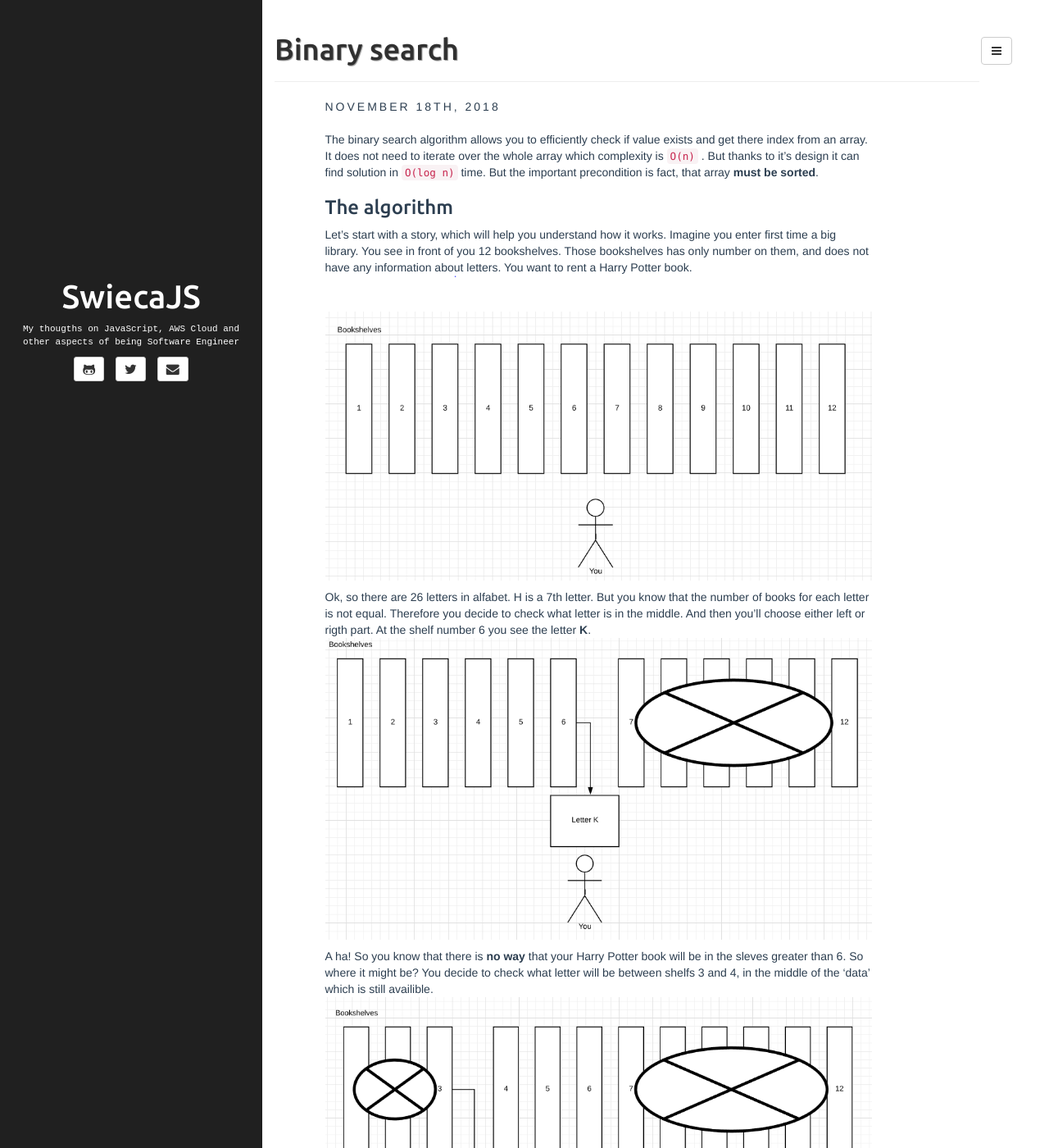
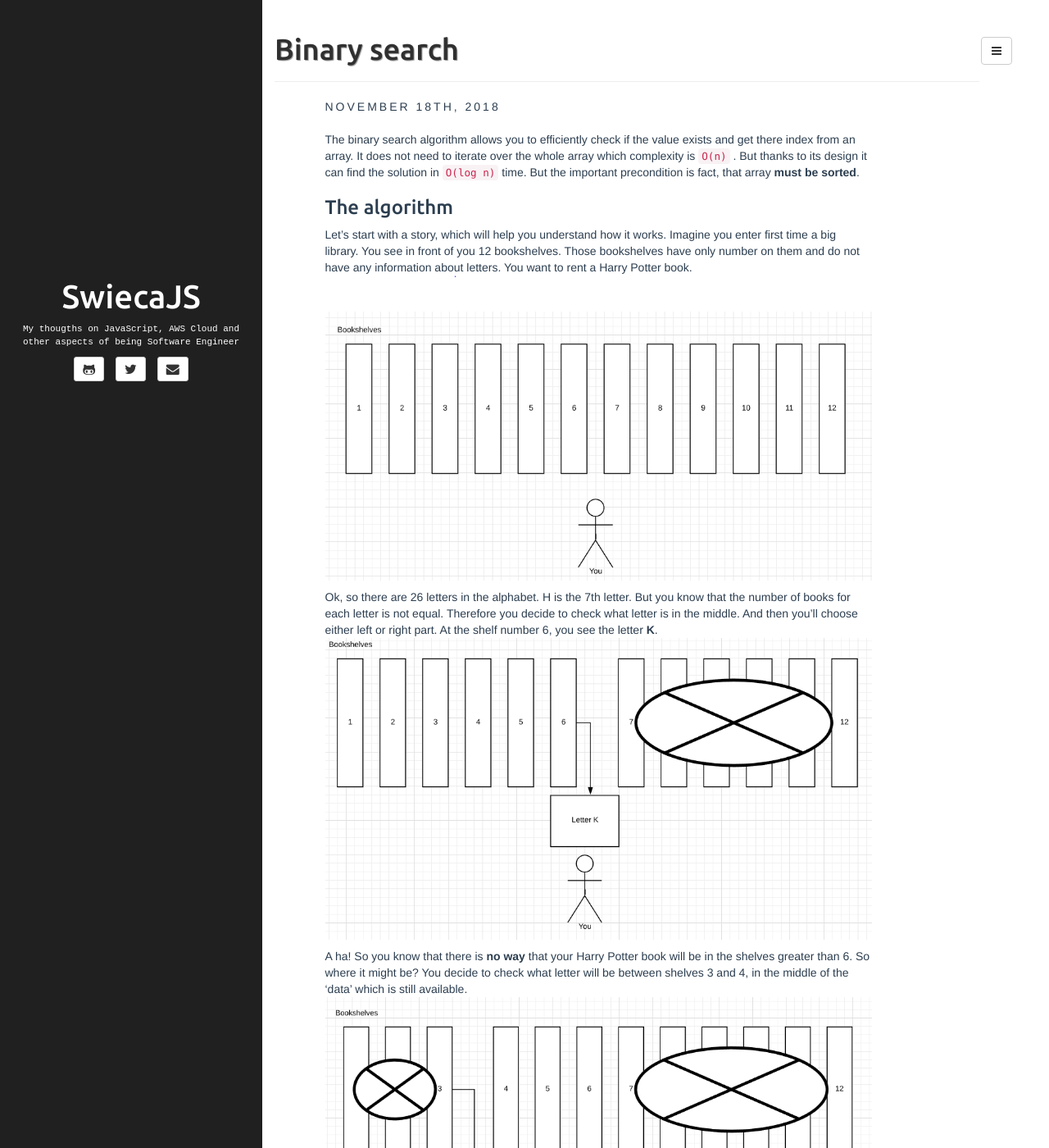
Before and after one commit to swiecaJS/swiecaJS.github.io, a Jekyll site: the page built from _posts/2018-11-17-binary-search.markdown, in a window 1280 px wide and 1400 px high. Shown: the whole window at 82% size. Built offline with Jekyll 4.4.1, drawn with Linux system fonts in a browser that asks for light colours; some of the changed text lies outside the part shown.

Commit message:
fix typos on post

````diff
--- a/_posts/2018-11-17-binary-search.markdown
+++ b/_posts/2018-11-17-binary-search.markdown
@@ -5,19 +5,19 @@ date: 2018-11-18 11:49:22 +0200
 categories: algorithms
 ---
 
-The binary search algorithm allows you to efficiently check if value exists and get there index from an array. It does not need to iterate over the whole array which complexity is  ```O(n)``` . But thanks to it's design it can find solution in ```O(log n)``` time. But the important precondition is fact, that array **must be sorted**.
+The binary search algorithm allows you to efficiently check if the value exists and get there index from an array. It does not need to iterate over the whole array which complexity is  ```O(n)``` . But thanks to its design it can find the solution in ```O(log n)``` time. But the important precondition is fact, that array **must be sorted**.
 
 ### The algorithm
 
-Let's start with a story, which will help you understand how it works. Imagine you enter first time a big library. You see in front of you 12 bookshelves. Those bookshelves has only number on them, and does not have any information about letters. You want to rent a Harry Potter book.
+Let's start with a story, which will help you understand how it works. Imagine you enter first time a big library. You see in front of you 12 bookshelves. Those bookshelves have only number on them and do not have any information about letters. You want to rent a Harry Potter book.
 ![User approach bookshelves](/assets/img/binary-search/1.png)
 
-Ok, so there are 26 letters in alfabet. H is a 7th letter. But you know that the number of books for each letter is not equal. Therefore you decide to check what letter is in the middle. And then you'll choose either left or rigth part. At the shelf number 6 you see the letter **K**.
+Ok, so there are 26 letters in the alphabet. H is the 7th letter. But you know that the number of books for each letter is not equal. Therefore you decide to check what letter is in the middle. And then you'll choose either left or right part. At the shelf number 6, you see the letter **K**.
 ![User approach cut data in half](/assets/img/binary-search/2.png)
 
-A ha! So you know that there is **no way** that your Harry Potter book will be in the sleves greater than 6. So where it might be? You decide to check what letter will be between shelfs 3 and 4, in the middle of the 'data' which is still availible.
+A ha! So you know that there is **no way** that your Harry Potter book will be in the shelves greater than 6. So where it might be? You decide to check what letter will be between shelves 3 and 4, in the middle of the 'data' which is still available.
 ![ANother cut in half of data](/assets/img/binary-search/3.png)
-You see the letter **E**. So there is not possible that your book will be somwhere on the shelves 1-3. You elminiate them. Now you have only shelves 4,5,6. You check the middle one. Shelve number 5. And there it is! Letter **H**.
+You see the letter **E**. So there is not possible that your book will be somewhere on the shelves 1-3. You eliminate them. Now you have only shelves 4,5,6. You check the middle one. Shelve number 5. And there it is! Letter **H**.
 
 ![Final result](/assets/img/binary-search/4.png)
 
````
